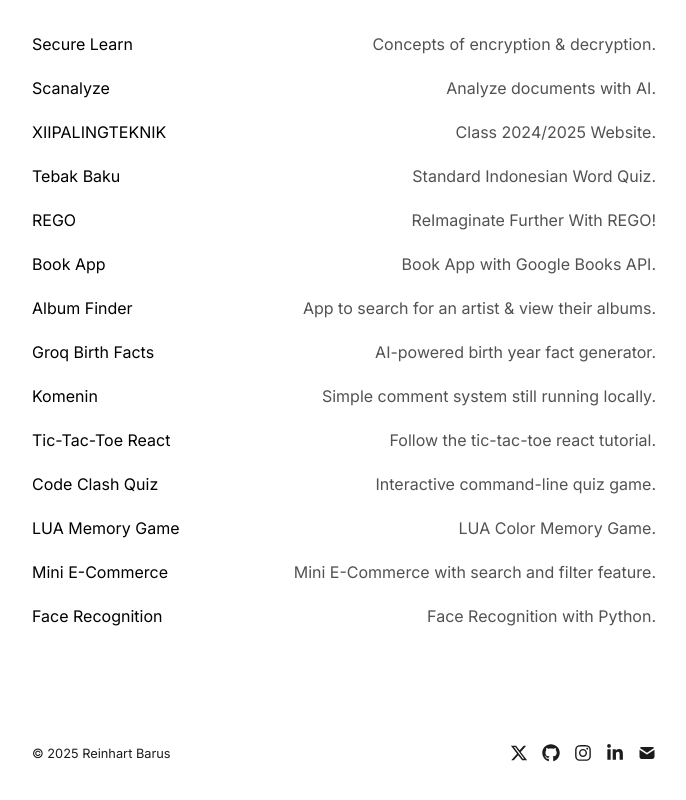
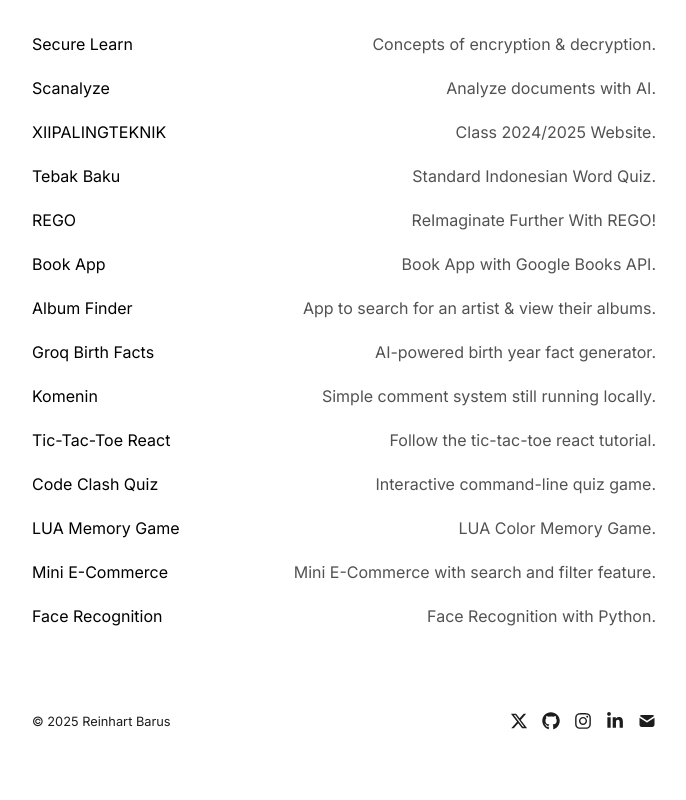
Before and after one commit to ReintB/reinhart-barus-v1, a Next.js app: page /projects in a window 1280 px wide. Shown: the part 228-1028 px from the top of the page, without its empty margins (296-982 px from the left). Built offline with nearby package versions, Linux system fonts and the light colour scheme.

Commit message:
reduce padding size

```diff
--- a/app/components/footer.tsx
+++ b/app/components/footer.tsx
@@ -35,7 +35,7 @@
 
 export default function Footer() {
   return (
-    <small className="block lg:mt-24 mt-16 text-[#1C1C1C] dark:text-[#D4D4D4]">
+    <small className="block lg:mt-16 mt-8 text-[#1C1C1C] dark:text-[#D4D4D4]">
       <time>© 2025</time>{" "}
       <a
         className="no-underline"
```
